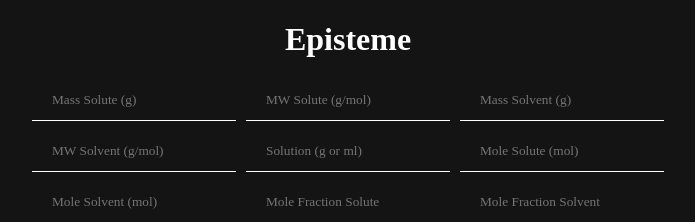
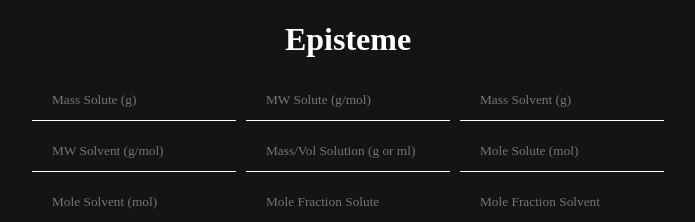
Before and after one commit to xGihyun/episteme, a React (Create React App) app: page /mole-table in a window 1280 px wide. Shown: the top 222 px of the page, without its empty margins (292-987 px from the left). Built offline with nearby package versions, Linux system fonts and the light colour scheme.

Commit message:
Changed the name for input box to be more specific

```diff
--- a/src/components/InputItems.js
+++ b/src/components/InputItems.js
@@ -24,7 +24,7 @@
   {
     id: 5,
     data: "mass-vol-solution",
-    placeholder: "Solution (g or ml)"
+    placeholder: "Mass/Vol Solution (g or ml)"
   },
   {
     id: 6,
```
